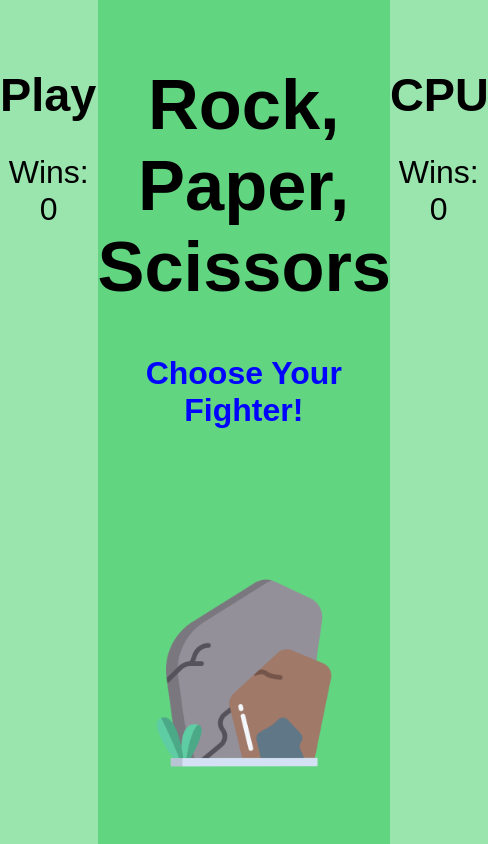
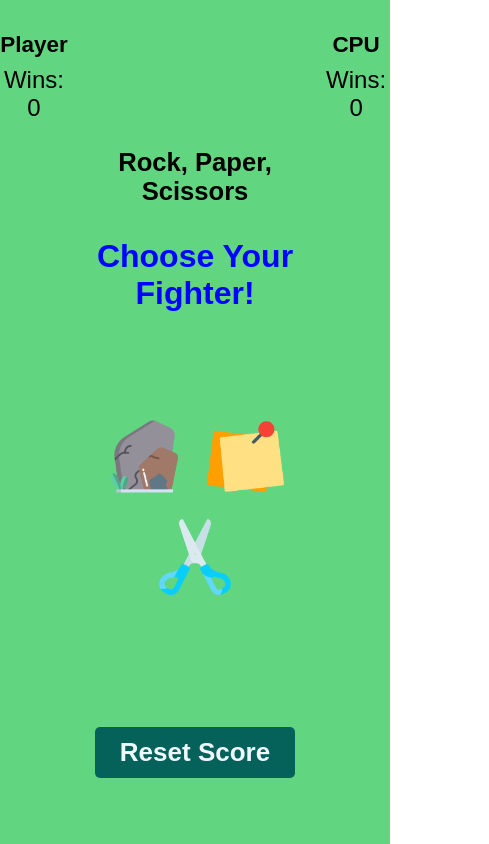
Before and after one commit to Jesusborjas006/rock-papers-scissors, a plain HTML site: page index.html in a window 390 px wide. Shown: the top 844 px of the page, 489 px wide, since content can reach past the window. Drawn offline with Linux system fonts and the light colour scheme.

Commit message:
Update application to be responsive

```diff
--- a/index.html
+++ b/index.html
@@ -5,6 +5,7 @@
     <meta http-equiv="X-UA-Compatible" content="IE=edge" />
     <meta name="viewport" content="width=device-width, initial-scale=1.0" />
     <link rel="stylesheet" href="style.css">
+    <link rel="stylesheet" href="media-query.css">
     <title>Rock Paper Scissors Game</title>
   </head>
   <body>
@@ -18,7 +19,7 @@
           <h1 class="main-heading">Rock, Paper, Scissors</h1>
           <h2 class="sub-heading">Choose Your Fighter!</h2>
         </div>
-        <div class="game-container">
+        <div class="game-container img-container" >
           <img id="rock" src="./images/rock.png" alt="rock">
           <img id="paper" src="./images/post-it.png" alt="paper">
           <img id="scissors" src="./images/scissors copy.png" alt="scissors">
--- /dev/null
+++ b/media-query.css
@@ -0,0 +1,54 @@
+/* Mobile */
+@media only screen and (max-width: 750px) {
+  .main-page {
+    background: rgb(97, 213, 128);
+    height: 100vh;
+  }
+
+  .main-heading {
+    font-size: 1.6rem;
+    padding-top: 10vh;
+  }
+
+  .sub-heading {
+    margin-top: 2rem;
+  }
+
+  .player-section,
+  .cpu-section {
+    width: 20vw;
+    font-size: 1.2rem;
+    padding-top: 2rem;
+  }
+
+  .player-section p,
+  .cpu-section p {
+    font-size: 1.5rem;
+    margin-top: 0.5rem;
+  }
+
+  .img-container {
+    margin-top: 6rem;
+  }
+
+  img {
+    width: 30%;
+    margin: 10px;
+  }
+}
+
+@media (min-width: 751px) and (max-width: 1365px) {
+  .main-page {
+    background: rgb(97, 213, 128);
+    height: 100vh;
+  }
+
+  .main-heading {
+    font-size: 2.6rem;
+  }
+
+  img {
+    width: 30%;
+    margin: 10px;
+  }
+}
```
Also changed, not shown: 1 other file.
